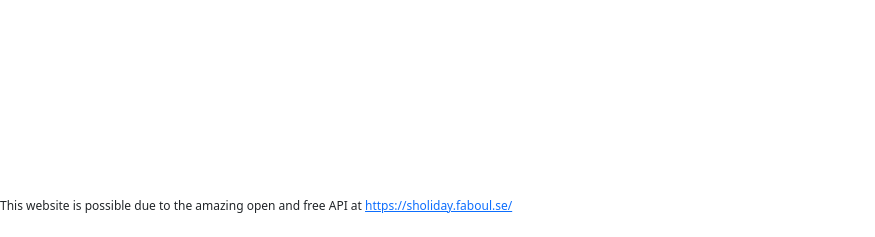
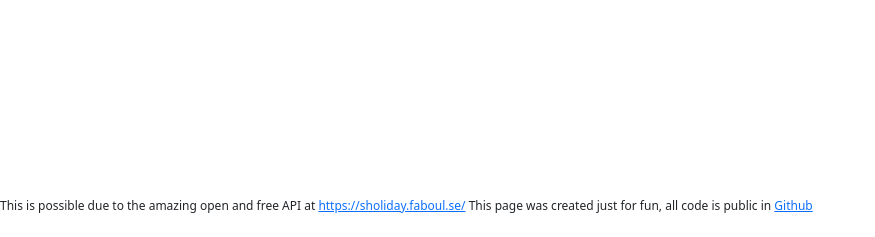
Before and after one commit to MazrimT/reddays, a Flask app: template app/templates/base.html in a window 1280 px wide. Shown: the part 563-800 px from the top of the page, without its empty margins (0-875 px from the left). Run offline with Flask 3, Linux system fonts and the light colour scheme; the template is opened without the code that fills it, so the values that code supplies are empty; some libraries are stand-ins or nearby versions.

Commit message:
feat: cleanup

```diff
--- a/app/templates/base.html
+++ b/app/templates/base.html
@@ -37,6 +37,7 @@
 
     </body>
     <footer>
-        This website is possible due to the amazing open and free API at <a href="https://sholiday.faboul.se/">https://sholiday.faboul.se/</a>
+        This is possible due to the amazing open and free API at <a href="https://sholiday.faboul.se/">https://sholiday.faboul.se/</a>
+        This page was created just for fun, all code is public in <a href="https://github.com/MazrimT/reddays">Github</a>
     </footer>
 </html>
```
Also changed, not shown: app/lib/get_days.py (deleted, +0 -8 lines), app/lib/__init__.py (deleted).
